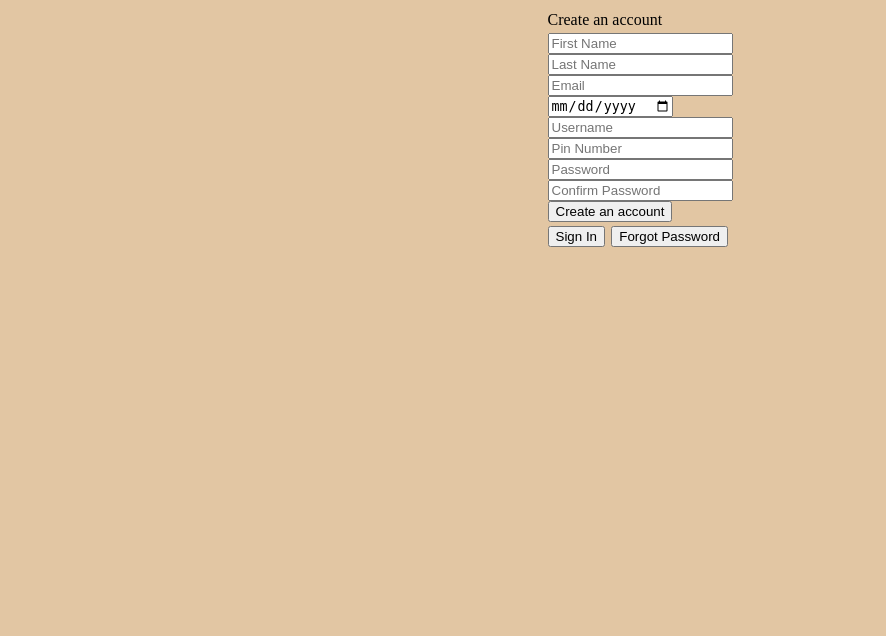
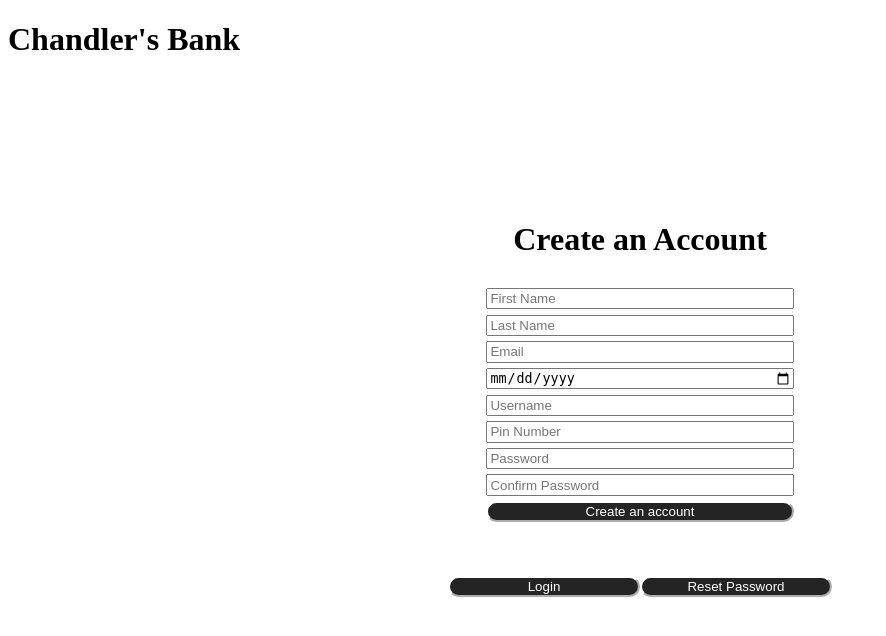
Before and after one commit to ChandlerNgo/Banking-System, a Django app: page /BankingUI/createaccount in a window 1280 px wide. Shown: the top 636 px of the page, without its empty margins (0-886 px from the left). Run offline with Django 4.2, Linux system fonts and the light colour scheme.

Commit message:
reformat + css

```diff
--- /dev/null
+++ b/Code2CollegeBankingProject/BankingUI/static/BankingUI/createaccount.css
@@ -0,0 +1,63 @@
+/* body{
+  background-color: rgb(226, 198, 163);
+} */
+
+.loginbox {
+    display:grid;
+    width:30%;
+    justify-content: center;
+    position: absolute;
+    top:0;
+    bottom: 0;
+    left: 0;
+    right: 0;
+    margin: auto;
+    height: 50vh;
+    grid-template-rows: auto;
+    grid-template-columns: 1fr;
+    /* background-color: black;
+    color: white; */
+  }
+
+.logintext{
+display:grid;
+justify-content: center;
+}
+
+.submit,.forminput,.navbutton{
+display:grid;
+justify-content: center;
+align-content: center;
+grid-template-rows: .8fr;
+grid-template-columns: .8fr;
+}
+
+.submit > *,.navbutton > *{
+/* border-color: rgb(219, 169, 107); */
+border-color: rgb(255, 255, 255);
+}
+
+.forgotpassword{
+display:grid;
+justify-content: end;
+height:10%;
+padding-right: 3%;
+}
+
+a:link,a:visited,a:active {
+color: white;
+text-decoration: none;
+background-color: black;
+}
+
+button{
+background-color: rgba(0, 0, 0, 0.859);
+color: white;
+border-radius: 15px;
+box-shadow: none;
+}
+
+.navbutton{
+display:grid;
+grid-template-columns: 1fr 1fr;
+}
--- a/Code2CollegeBankingProject/BankingUI/static/BankingUI/style.css
+++ b/Code2CollegeBankingProject/BankingUI/static/BankingUI/index.css
@@ -1,6 +1,6 @@
-body{
-    background-color: rgb(226, 198, 163);
-}
+/* body{
+  background-color: rgb(226, 198, 163);
+} */
 
 .loginbox {
   display:grid;
@@ -13,8 +13,10 @@ body{
   right: 0;
   margin: auto;
   height: 30vh;
-  grid-template-rows: 1fr 1fr 1fr 1fr 1fr 1fr;
+  grid-template-rows: auto;
   grid-template-columns: 1fr;
+  /* background-color: black;
+  color: white; */
 }
 
 .logintext{
@@ -22,7 +24,7 @@ body{
   justify-content: center;
 }
 
-.submit,.username,.password,.createaccount{
+.submit,.forminput,.createaccount{
   display:grid;
   justify-content: center;
   align-content: center;
@@ -31,11 +33,11 @@ body{
 }
 
 .submit > *,.createaccount > *{
-  border-radius: 25px;
-  border-color: rgb(219, 169, 107);
+  /* border-color: rgb(219, 169, 107); */
+  border-color: rgb(255, 255, 255);
 }
 
-.forgotpassword{
+.response{
   display:grid;
   justify-content: end;
   height:10%;
@@ -43,10 +45,14 @@ body{
 }
 
 a:link,a:visited,a:active {
-  color: black;
+  color: white;
   text-decoration: none;
+  background-color: black;
 }
 
-a:hover {
-  color: rgb(147, 111, 67);
+button{
+  background-color: rgba(0, 0, 0, 0.859);
+  color: white;
+  border-radius: 15px;
+  box-shadow: none;
 }
--- a/Code2CollegeBankingProject/BankingUI/templates/createaccount.html
+++ b/Code2CollegeBankingProject/BankingUI/templates/createaccount.html
@@ -1,53 +1,62 @@
 <!DOCTYPE html>
-<html>
-
+<html></html>
 <head>
   <meta charset="utf-8">
   <meta name="viewport" content="width=device-width">
   <title>Banking Login</title>
-  <link href="style.css" rel="stylesheet" type="text/css" />
+  {% load static %}
+  <link rel="stylesheet" type="text/css" href="{% static 'BankingUI/createaccount.css' %}">
 </head>
-<center>
 <body>
-  <table>
-    <tr>
-      <td colspan="2">Create an account</td>
-    </tr>
-    <tr>
-      <td colspan="2">
-        <form method="POST" action="">
-          {% csrf_token %}
+  <form method="POST" action="">
+    {% csrf_token %}
+  <div class="topbar">
+    <h1>Chandler's Bank</h1>
+  </div>
+  <div class="loginbox">
+    <div class="logintext">
+      <h1>Create an Account</h1>
+    </div>
+    <div class="forminput">
+      <input type="text" id="firstname" name="firstname" placeholder="First Name" required></input>
+    </div>
 
-          <input type="text" id="firstname" name="firstname" placeholder="First Name"></input><br>
+    <div class="forminput">
+      <input type="text" id="lastname" name="lastname" placeholder="Last Name" required></input>
+    </div>
 
-          <input type="text" id="lastname" name="lastname" placeholder="Last Name"></input><br>
+    <div class="forminput">
+      <input type="email" id="email" name="email" placeholder="Email" required></input>
+    </div>
 
-          <input type="email" id="email" name="email" placeholder="Email"></input><br>
+    <div class="forminput">
+      <input type="date" id="birthday" name="birthday" placeholder="Birthday" required></input>
+    </div>
 
-          <input type="date" id="birthday" name="birthday" placeholder="Birthday"></input><br>
+    <div class="forminput">
+      <input type="text" id="username" name="username" placeholder="Username" required></input>
+    </div>
 
-          <input type="text" id="username" name="username" placeholder="Username"></input><br>
+    <div class="forminput">
+      <input type="number" id="pinnumber" name="pinnumber" placeholder="Pin Number" required></input>
+    </div>
 
-          <input type="number" id="pinnumber" name="pinnumber" placeholder="Pin Number"></input><br>
-          <!-- add leading zeros for numbers <1000 -->
+    <div class="forminput">
+      <input type="password" id="password" name="password" placeholder="Password" required></input>
+    </div>
 
-          <input type="password" id="password" name="password" placeholder="Password"></input><br>
-
-          <input type="password" id="confirmpassword" name="confirmpassword" placeholder="Confirm Password"></input><br>
-
-          <button id="submit" type="submit">Create an account</button><br>
-        </form>
-      </td>
-    </tr>
-    <tr>
-      <td>
-        <a href="index"><button>Sign In</button></a>
-      </td>
-      <td>
-        <a href="forgotpassword"><button>Forgot Password</button></a>
-      </td>
-    </tr>
-  </table>
+    <div class="forminput">
+      <input type="password" id="confirmpassword" name="confirmpassword" placeholder="Confirm Password" required></input>
+    </div>
+    <div class="submit">
+      <button id="submit" type="submit">Create an account</button>
+    </div>
+  </form>
+    <h1> </h1>
+    <div class="navbutton">
+      <button onclick="location.href='index';">Login</button>
+      <button onclick="location.href='forgotpassword';">Reset Password</button>
+    </div>
+  </div>
 </body>
-</center>
 </html>
--- a/Code2CollegeBankingProject/BankingUI/views.py
+++ b/Code2CollegeBankingProject/BankingUI/views.py
@@ -2,10 +2,13 @@ from django.shortcuts import render
 from django.http import HttpResponse
 from .FormFunctions.createaccount import savenewaccountinfo
 from .models import Customer,BankInfo,Transactions
+from django.db.utils import IntegrityError
 
 def index(request):
-    # if username doesnt exist print("This username doesn't exist")
-    # if password doesnt exist print("This password is wrong, try forgot password")
+    if request.method == "POST":
+        username = request.POST["username"]
+        password = request.POST["password"]
+
     return render(request,'index.html')
 
 def createaccount(request):
@@ -14,17 +17,29 @@ def createaccount(request):
         lastname = request.POST["lastname"]
         email = request.POST["email"]
         birthday = request.POST["birthday"]
-        username = request.POST["firstname"]
+        username = request.POST["username"]
         pinnumber = request.POST["pinnumber"]
         password = request.POST["password"]
         confirmpassword = request.POST["confirmpassword"]
+
         if password != confirmpassword:
-            return HttpResponse("Your password and confirming password are not the same")
+            user = {
+                "response":"Your password and confirming password are not the same"
+            }
+            render(request,'createaccount.html',user)
+
         newcustomer = Customer(first_name = firstname,last_name = lastname,birthday = birthday,email = email)
         newcustomer.save()
-        newbankinfo = BankInfo(pin_number = pinnumber, username = username,password = password)
-        newbankinfo.save()
-        # id is not included in the newbankinfo, so it throws a mean error
+        newbankinfo = BankInfo(pin_number = pinnumber, username = username,password = password,customer_info = newcustomer)
+        try:
+            newbankinfo.save()
+        except IntegrityError:
+            newcustomer.delete()
+            user = {
+                "response":"This username has been used already. Try another one."
+            }
+            return render(request,'createaccount.html',user)
+
     return render(request,'createaccount.html')
 
 def forgotpassword(request):
```
Also changed, not shown: Code2CollegeBankingProject/BankingUI/models.py (+4 -4 lines), Code2CollegeBankingProject/BankingUI/templates/index.html (+10 -7 lines), Code2CollegeBankingProject/BankingUI/migrations/0001_initial.py, Code2CollegeBankingProject/BankingUI/migrations/0002_alter_bankinfo_customer_info_and_more.py (deleted), Code2CollegeBankingProject/BankingUI/migrations/0003_alter_bankinfo_customer_info_and_more.py (deleted), Code2CollegeBankingProject/db.sqlite3.
